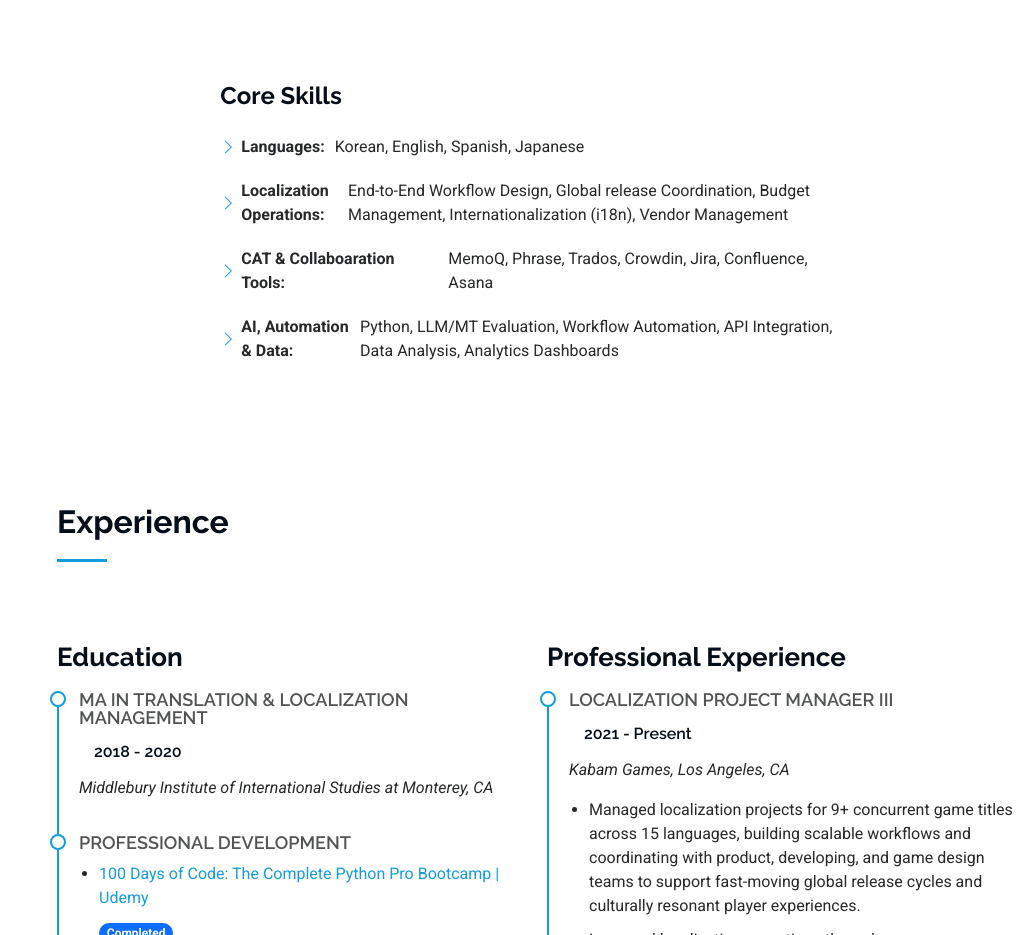
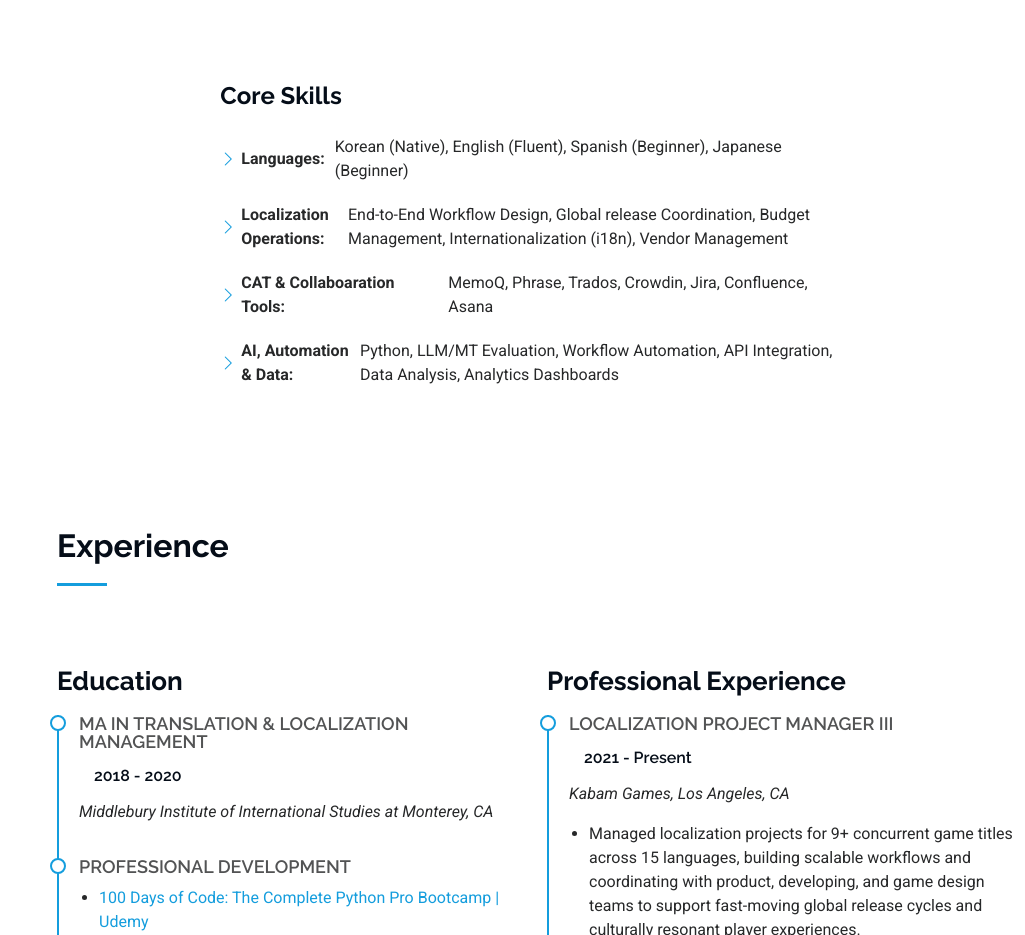
Before and after one commit to InYoungee/portfolio, a plain HTML site: page index.html in a window 1280 px wide. Shown: the part 1260-2195 px from the top of the page, without its empty margins (255-1280 px from the left). Drawn offline with Linux system fonts and the light colour scheme.

Commit message:
Update index.html

```diff
--- a/index.html
+++ b/index.html
@@ -122,7 +122,7 @@
             <div class="row">
               <div class="col-lg-12">
                 <ul>
-                  <li><i class="bi bi-chevron-right"></i> <strong>Languages:</strong> <span>Korean, English, Spanish, Japanese</span></li>
+                  <li><i class="bi bi-chevron-right"></i> <strong>Languages:</strong> <span>Korean (Native), English (Fluent), Spanish (Beginner), Japanese (Beginner)</span></li>
                   <li><i class="bi bi-chevron-right"></i> <strong>Localization Operations:</strong> <span>End-to-End Workflow Design, Global release Coordination, Budget Management, Internationalization (i18n), Vendor Management</span></li>
                   <li><i class="bi bi-chevron-right"></i> <strong>CAT & Collaboaration Tools:</strong> <span>MemoQ, Phrase, Trados, Crowdin, Jira, Confluence, Asana</span></li>
                   <li><i class="bi bi-chevron-right"></i> <strong>AI, Automation & Data:</strong> <span>Python, LLM/MT Evaluation, Workflow Automation, API Integration, Data Analysis, Analytics Dashboards</span></li>
```
